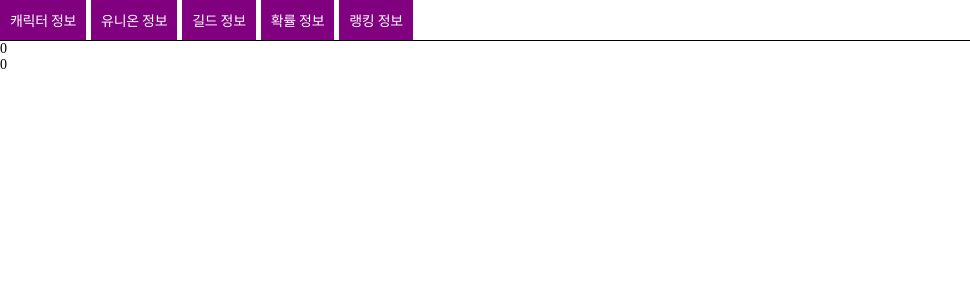
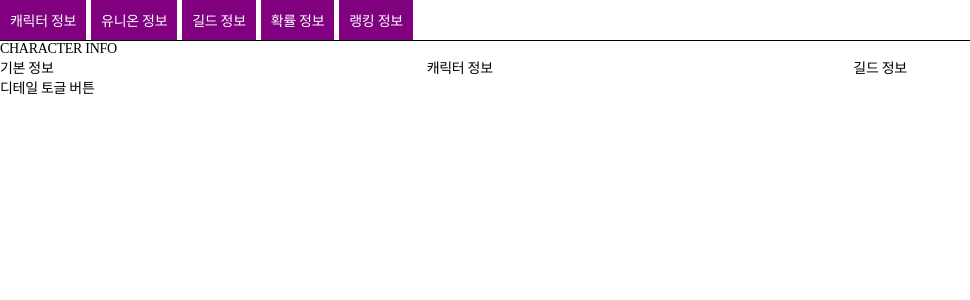
Before and after one commit to k1my3ch4n/Vite, a React (Vite) app: page /character in a window 1280 px wide. Shown: the top 300 px of the page, without its empty margins (0-970 px from the left). Built offline with nearby package versions, Linux system fonts and the light colour scheme; no server answers.

Commit message:
[240212] 페이지 기본 구성 설정

```diff
--- /dev/null
+++ b/src/pages/Character/Character.module.scss
@@ -0,0 +1,4 @@
+.infoWrapper {
+  display: grid;
+  grid-template-columns: 1fr 1fr 1fr;
+}
--- a/src/pages/Character/Character.tsx
+++ b/src/pages/Character/Character.tsx
@@ -2,6 +2,7 @@ import useGetCharacterData from '@hooks/useGetCharacterData';
 import ocidAtom from '@recoil/user/ocid';
 import { useEffect } from 'react';
 import { useRecoilValue } from 'recoil';
+import CharacterView from './CharacterView';
 
 const Character = () => {
   const ocid = useRecoilValue(ocidAtom);
@@ -30,21 +31,7 @@ const Character = () => {
     world_name,
   } = characterData;
 
-  return (
-    <div>
-      <div>{character_class}</div>
-      <div>{character_class_level}</div>
-      <div>{character_exp}</div>
-      <div>{character_exp_rate}</div>
-      <div>{character_gender}</div>
-      <div>{character_guild_name}</div>
-      <div>{character_image}</div>
-      <div>{character_level}</div>
-      <div>{character_name}</div>
-      <div>{date}</div>
-      <div>{world_name}</div>
-    </div>
-  );
+  return <CharacterView />;
 };
 
 export default Character;
--- /dev/null
+++ b/src/pages/Character/CharacterView.tsx
@@ -0,0 +1,21 @@
+import styles from './Character.module.scss';
+
+const CharacterView = () => {
+  return (
+    <div className={styles.wrapper}>
+      <div className={styles.header}>
+        <p>CHARACTER INFO</p>
+        <div className={styles.infoWrapper}>
+          <div className={styles.basic}>기본 정보</div>
+          <div className={styles.character}>캐릭터 정보</div>
+          <div className={styles.guild}>길드 정보</div>
+        </div>
+        <div>디테일 토글 버튼</div>
+      </div>
+      {/* 디테일 토글 버튼 on 인 경우 보임 */}
+      <div className={styles.detail}></div>
+    </div>
+  );
+};
+
+export default CharacterView;
```
